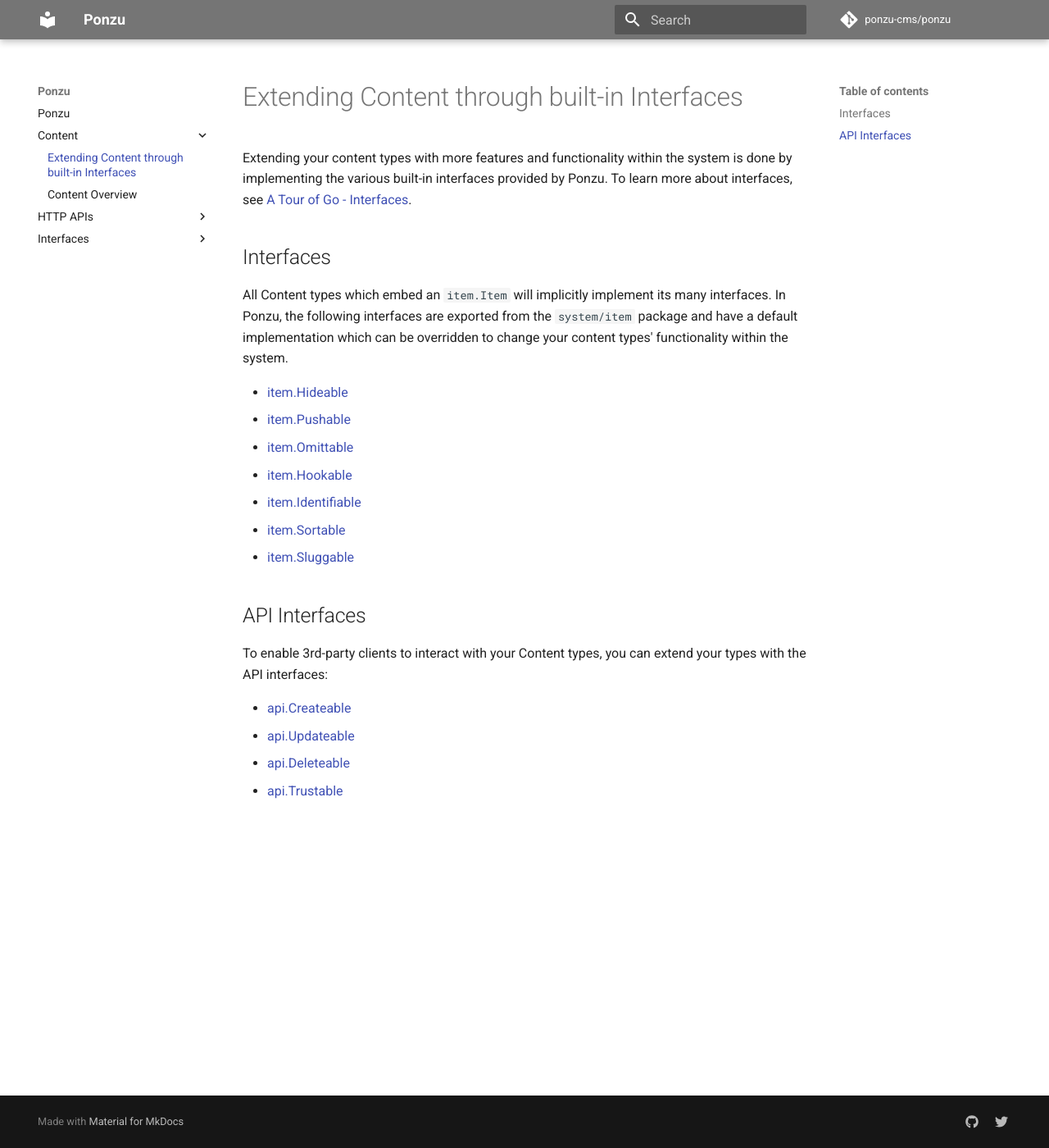
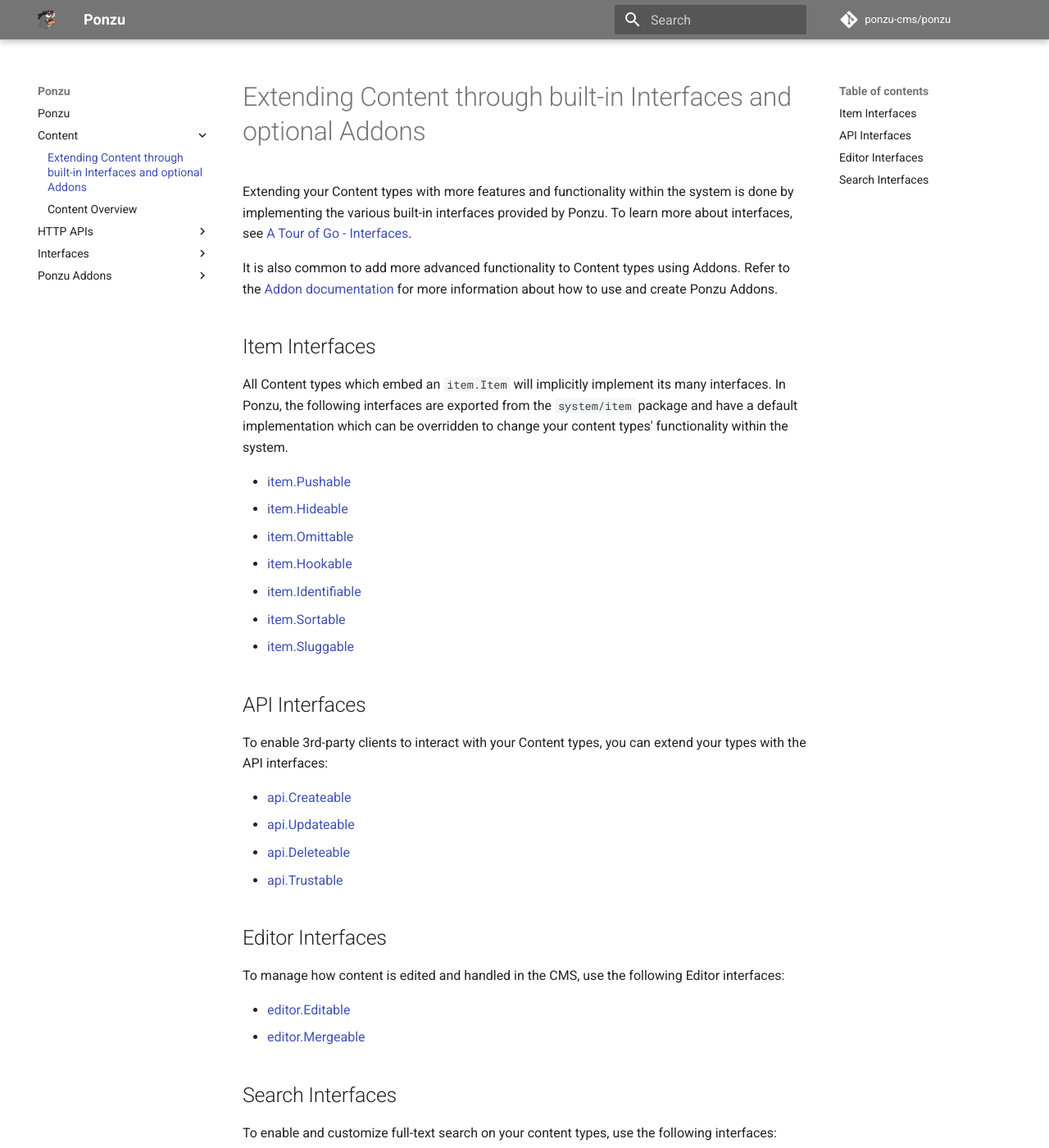
Before and after one commit to ponzu-cms/docs, an MkDocs documentation site: the page built from src/Content/Extending-Content.md, in a window 1280 px wide and 1400 px high. Shown: the whole window at 82% size. Built offline with MkDocs 1.6.1 and Material for MkDocs 9.7.7, drawn with Linux system fonts in a browser that asks for light colours; comment, search, counter and statistics services are not loaded.

Commit message:
adding more content and interface docs

```diff
--- a/mkdocs.yml
+++ b/mkdocs.yml
@@ -16,7 +16,8 @@
     primary: grey
     accent: light-blue
   social:
-    - type: 'github'
-      link: 'https://github.com/ponzu-cms'
-    - type: 'twitter'
-      link: 'https://twitter.com/ponzu_cms'
+    - type: github
+      link: https://github.com/ponzu-cms
+    - type: twitter
+      link: https://twitter.com/ponzu_cms
+  logo: images/logo.png
--- a/src/Content/Extending-Content.md
+++ b/src/Content/Extending-Content.md
@@ -1,29 +1,44 @@
-title: Extending Content through built-in Interfaces
+title: Extending Content through built-in Interfaces and optional Addons
 
-Extending your content types with more features and functionality within the system
+Extending your Content types with more features and functionality within the system
 is done by implementing the various built-in interfaces provided by Ponzu. To learn
 more about interfaces, see [A Tour of Go - Interfaces](https://tour.golang.org/methods/10).
 
-## Interfaces
+It is also common to add more advanced functionality to Content types using Addons. Refer to the [Addon documentation](/Ponzu-Addons) for more information about how to use and create Ponzu Addons.
+
+## Item Interfaces
 
 All Content types which embed an `item.Item` will implicitly implement its many
 interfaces. In Ponzu, the following interfaces are exported from the `system/item`
 package and have a default implementation which can be overridden to change your
 content types' functionality within the system.
 
-- [item.Hideable](https://godoc.org/github.com/ponzu-cms/ponzu/system/item#Hideable)
-- [item.Pushable](https://godoc.org/github.com/ponzu-cms/ponzu/system/item#Pushable)
-- [item.Omittable](https://godoc.org/github.com/ponzu-cms/ponzu/system/item#Omittable)
-- [item.Hookable](https://godoc.org/github.com/ponzu-cms/ponzu/system/item#Hookable)
-- [item.Identifiable](https://godoc.org/github.com/ponzu-cms/ponzu/system/item#Identifiable)
-- [item.Sortable](https://godoc.org/github.com/ponzu-cms/ponzu/system/item#Sortable)
-- [item.Sluggable](https://godoc.org/github.com/ponzu-cms/ponzu/system/item#Sluggable)
+- [item.Pushable](/Interfaces/Item#itempushable)
+- [item.Hideable](/Interfaces/Item#itemhideable)
+- [item.Omittable](/Interfaces/Item#itemomittable)
+- [item.Hookable](/Interfaces/Item#itemhookable)
+- [item.Identifiable](/Interfaces/Item#itemidentifiable)
+- [item.Sortable](/Interfaces/Item#itemsortable)
+- [item.Sluggable](/Interfaces/Item#itemsluggable)
 
 ## API Interfaces
 
 To enable 3rd-party clients to interact with your Content types, you can extend your types with the API interfaces:
 
-- [api.Createable](https://godoc.org/github.com/ponzu-cms/ponzu/system/api#Createable)
-- [api.Updateable](https://godoc.org/github.com/ponzu-cms/ponzu/system/api#Updateable)
-- [api.Deleteable](https://godoc.org/github.com/ponzu-cms/ponzu/system/api#Deleteable)
-- [api.Trustable](https://godoc.org/github.com/ponzu-cms/ponzu/system/api#Trustable)
+- [api.Createable](/Interfaces/API/#apicreateable)
+- [api.Updateable](/Interfaces/API/#apiupdateable)
+- [api.Deleteable](/Interfaces/API/#apideleteable)
+- [api.Trustable](/Interfaces/API/#apitrustable)
+
+## Editor Interfaces
+
+To manage how content is edited and handled in the CMS, use the following Editor interfaces:
+
+- [editor.Editable](/Interfaces/Editor/#editoreditable)
+- [editor.Mergeable](/Interfaces/Editor/#editormergeable)
+
+## Search Interfaces
+
+To enable and customize full-text search on your content types, use the following interfaces:
+
+[search.Searchable](/Interfaces/Search/#searchsearchable)
--- a/src/Interfaces/Item.md
+++ b/src/Interfaces/Item.md
@@ -1,3 +1,5 @@
+title: Item Package Interfaces
+
 Ponzu provides a set of interfaces from the `system/item` package which extend the functionality of the content in your system and how it interacts with other components inside and outside of Ponzu.
 
 ## Interfaces
--- /dev/null
+++ b/src/Ponzu-Addons/Using-Addons.md
@@ -0,0 +1 @@
+title: Ponzu Addons
```
Also changed, not shown: src/Interfaces/API.md (+2 -0 lines), src/Interfaces/Editor.md (+46 -0 lines), src/Interfaces/Search.md (+8 -3 lines), src/Ponzu-Addons/Creating-Addons.md (added), src/images/logo.png (added).
